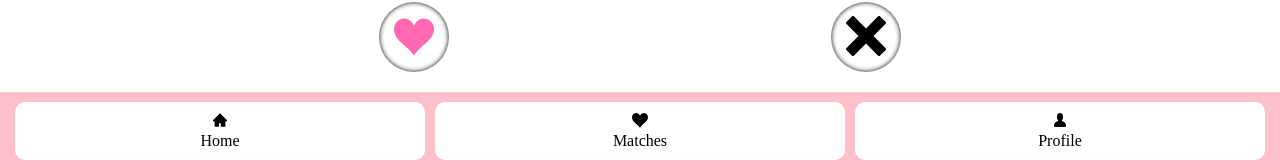
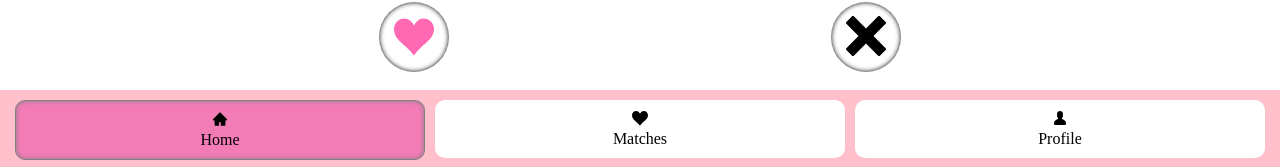
Before and after one commit to nls20/Dating_App_Frontend, a React (Create React App) app: page / in a window 1280 px wide. Shown: the part 630-797 px from the top of the page. Built offline with nearby package versions, Linux system fonts and the light colour scheme.

Commit message:
added css

```diff
--- a/public/index.html
+++ b/public/index.html
@@ -11,7 +11,7 @@
     />
 
     <link rel="preconnect" href="https://fonts.gstatic.com">
-    <link href="https://fonts.googleapis.com/css2?family=Cookie&family=Montserrat:wght@500&display=swap" rel="stylesheet">
+    <link href="https://fonts.googleapis.com/css2?family=Cookie&family=Montserrat:wght@400;500&display=swap" rel="stylesheet">
 
     <link rel="apple-touch-icon" href="%PUBLIC_URL%/logo192.png" />
 
--- a/src/components/NavBar/NavBar.css
+++ b/src/components/NavBar/NavBar.css
@@ -29,7 +29,10 @@
 }
 
 .highlighted-button{
-    background-color: #fff;
+    background-color:rgb(243, 124, 183);
+    border: 1.5px solid gray;
+    box-shadow: inset 0 0 5px gray;
+
 }
 
 .nav-home {
--- a/src/components/Swiping/NoButton.css
+++ b/src/components/Swiping/NoButton.css
@@ -47,3 +47,9 @@
 	text-align: center;
 	padding-top: 4px;
 }
+
+.swipe-btn-no:active {
+	background-color: gray;
+	border: solid 2px lightgrey;
+	transform: translateY(4px);
+}
--- a/src/components/Swiping/YesButton.css
+++ b/src/components/Swiping/YesButton.css
@@ -48,3 +48,9 @@
 	text-align: center;
 	padding-top: 4px;
 }
+
+.swipe-btn-yes:active {
+	background-color: gray;
+	border: solid 2px lightgrey;
+	transform: translateY(4px);
+}
```
